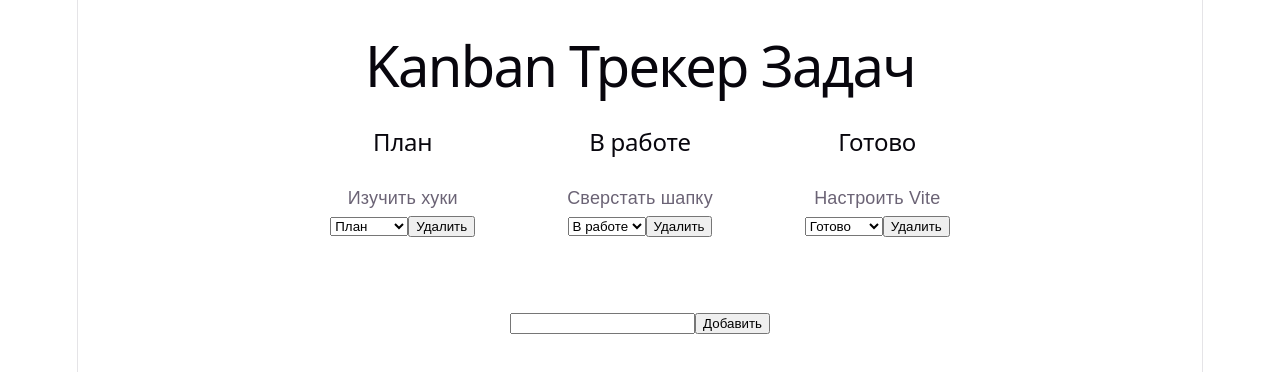
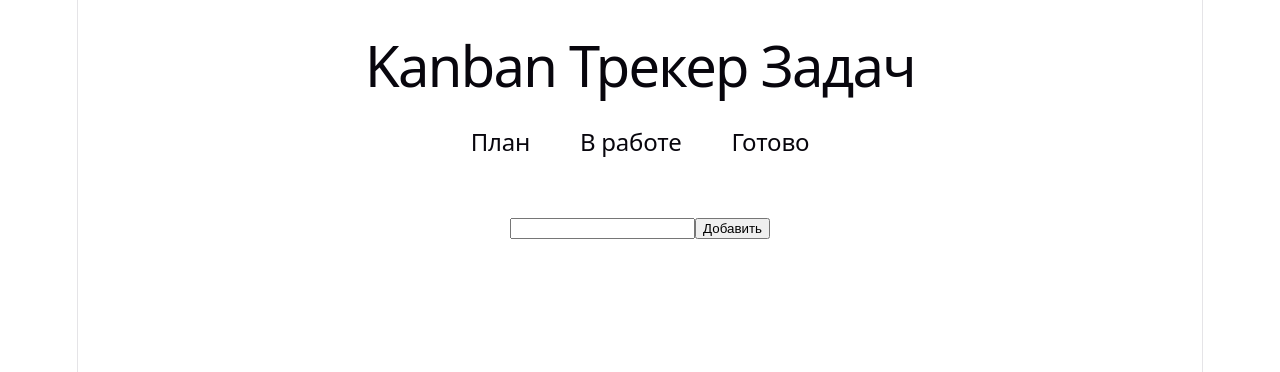
Before and after one commit to ibragim-ast/kanban-board, a React (Vite) app: page / in a window 1280 px wide. Shown: the top 372 px of the page. Built offline with nearby package versions, Linux system fonts and the light colour scheme.

Commit message:
Добавлен функционал использования localstorage

```diff
--- a/src/components/Main.jsx
+++ b/src/components/Main.jsx
@@ -1,16 +1,17 @@
-import { useState } from "react";
+import { useState, useEffect } from "react";
 import Column from "./Column";
 import AddTask from "./AddTask";
 import styles from "./Main.module.css";
 
 function Main() {
-  const initialTasks = [
-    { id: 1, text: "Изучить хуки", status: "План" },
-    { id: 2, text: "Сверстать шапку", status: "В работе" },
-    { id: 3, text: "Настроить Vite", status: "Готово" },
-  ];
+  const [tasks, setTasks] = useState(() => {
+    const saved = localStorage.getItem("tasks");
+    return saved ? JSON.parse(saved) : [];
+  });
 
-  const [tasks, setTasks] = useState(initialTasks);
+  useEffect(() => {
+    localStorage.setItem("tasks", JSON.stringify(tasks));
+  }, [tasks]);
 
   const handleAddTask = (taskText) => {
     const newTask = {
```
